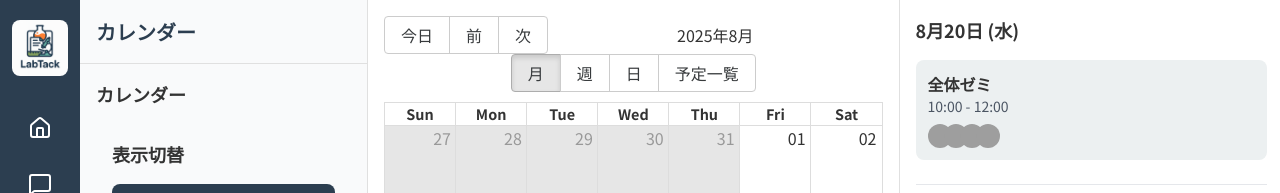
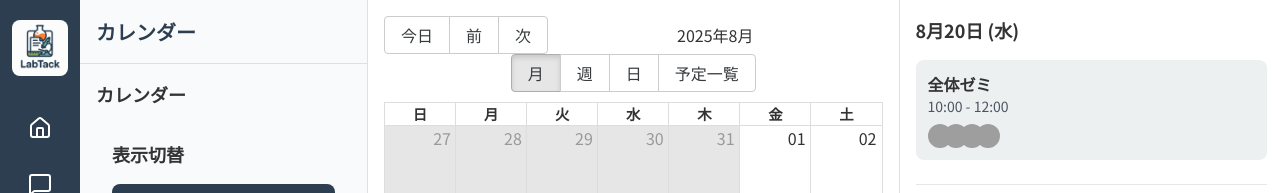
Before and after one commit to hiroba-develop/LabTack_Demo, a React (Vite) app: page /calendar in a window 1280 px wide. Shown: the top 193 px of the page. Built offline with nearby package versions, Linux system fonts and the light colour scheme; grey boxes are pictures that could not be loaded.

Commit message:
エラー修正3

```diff
--- a/src/components/CalendarView.tsx
+++ b/src/components/CalendarView.tsx
@@ -1,13 +1,22 @@
 import React, { useCallback, useMemo } from 'react';
-import { Calendar, momentLocalizer } from 'react-big-calendar';
+import { Calendar, dateFnsLocalizer } from 'react-big-calendar';
 import type { SlotInfo } from 'react-big-calendar';
-import moment from 'moment';
-import 'moment/dist/locale/ja';
+import { format, getDay, parse, startOfWeek } from 'date-fns';
+import { ja } from 'date-fns/locale';
 import { useCalendar } from '../hooks/useCalendar';
 import type { CalendarEvent } from '../mocks/data';
 
-moment.locale('ja');
-const localizer = momentLocalizer(moment);
+const locales = {
+  'ja': ja,
+};
+
+const localizer = dateFnsLocalizer({
+  format,
+  parse,
+  startOfWeek: (date) => startOfWeek(date, { locale: ja }),
+  getDay,
+  locales,
+});
 
 const messages = {
   allDay: '終日',
@@ -25,14 +34,14 @@ const messages = {
 };
 
 const formats = {
-    monthHeaderFormat: 'YYYY年M月',
-    dayRangeHeaderFormat: ({ start, end }: {start: Date, end: Date}, _: any, local: any) =>
-        `${local.format(start, 'M月D日')} – ${local.format(end, 'M月D日')}`,
-    dayHeaderFormat: 'M月D日(ddd)',
-    weekdayFormat: (date: Date, _: any, local: any) => local.format(date, 'ddd'),
-    agendaHeaderFormat: ({ start, end }: {start: Date, end: Date}, _: any, local: any) =>
-        `${local.format(start, 'M月D日')} – ${local.format(end, 'M月D日')}`,
-    agendaDateFormat: (date: Date, _: any, local: any) => local.format(date, 'M月D日(ddd)'),
+    monthHeaderFormat: 'yyyy年M月',
+    dayRangeHeaderFormat: ({ start, end }: {start: Date, end: Date}) =>
+        `${format(start, 'M月d日')} – ${format(end, 'M月d日')}`,
+    dayHeaderFormat: 'M月d日(EEE)',
+    weekdayFormat: (date: Date) => format(date, 'EEE', { locale: ja }),
+    agendaHeaderFormat: ({ start, end }: {start: Date, end: Date}) =>
+        `${format(start, 'M月d日')} – ${format(end, 'M月d日')}`,
+    agendaDateFormat: (date: Date) => format(date, 'M月d日(EEE)', { locale: ja }),
 };
 
 const userColors = [
```
